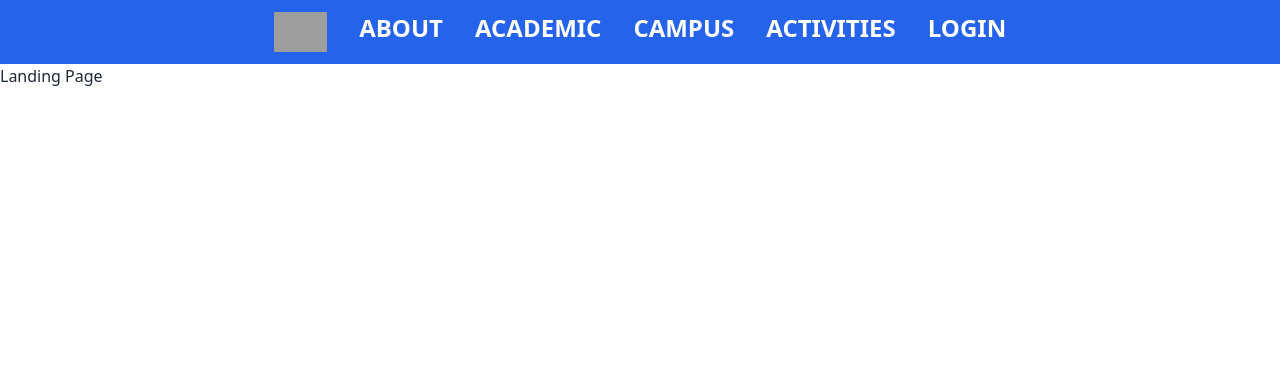
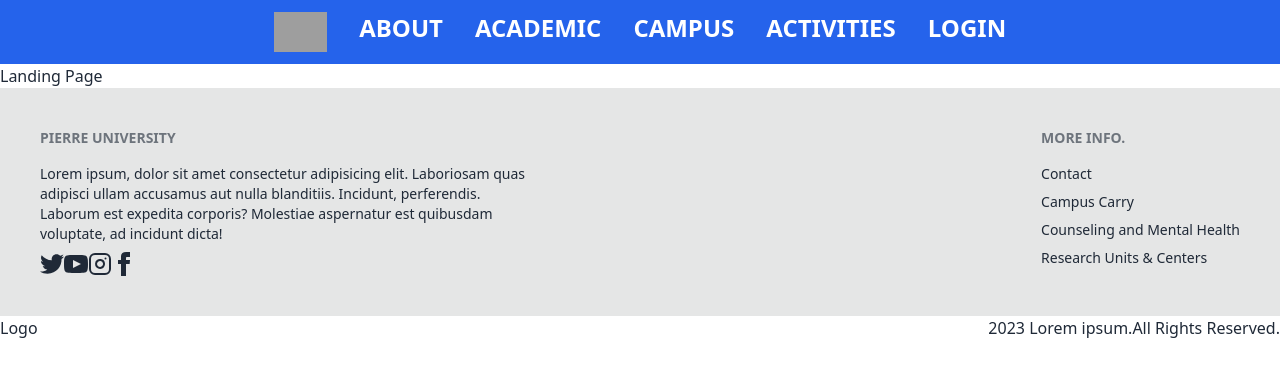
Before and after one commit to Applessr/Education-Management-System-Client, a React (Vite) app: page / in a window 1280 px wide. Shown: the top 376 px of the page. Built offline with nearby package versions, Linux system fonts and the light colour scheme; grey boxes are pictures that could not be loaded.

Commit message:
add footer

```diff
--- a/src/layouts/GuestLayout.jsx
+++ b/src/layouts/GuestLayout.jsx
@@ -1,13 +1,14 @@
-import React from 'react'
-import { Outlet } from 'react-router-dom'
-import GuestHeader from '../components/guest/GuestHeader'
+import React from "react";
+import { Outlet } from "react-router-dom";
+import GuestHeader from "../components/guest/GuestHeader";
+import GuestFooter from "../components/guest/GuestFooter";
 
 const GuestLayout = () => {
   return (
     <div>
       <GuestHeader />
-      <Outlet/>
-
+      <Outlet />
+      <GuestFooter />
     </div>
   );
 };
```
